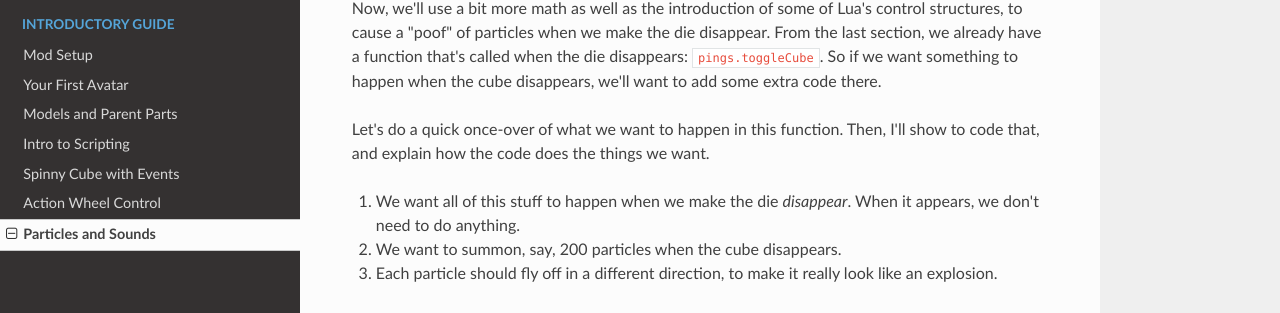
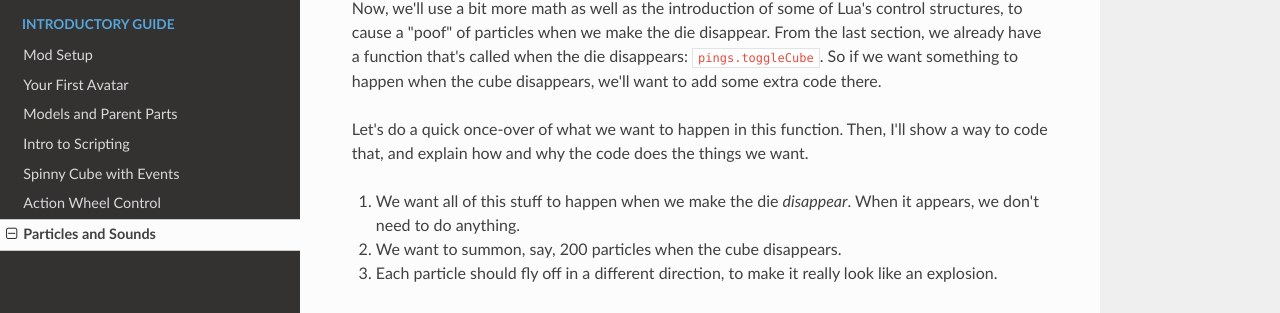
Before and after one commit to Moonlight-Maya/LimitsFiguraDocs, an MkDocs documentation site: the page built from docs/guides/first_avatar/p6_particles_sounds.md, in a window 1280 px wide and 900 px high, scrolled down 810 px. Shown: the part 138-451 px from the top of the window. Built offline with MkDocs 1.6.1, drawn with Linux system fonts in a browser that asks for light colours; nearby versions of some CDN libraries.

Commit message:
minor spelling issue + links

```diff
--- a/docs/guides/first_avatar/p6_particles_sounds.md
+++ b/docs/guides/first_avatar/p6_particles_sounds.md
@@ -27,7 +27,7 @@ Run this code to see fire particles appearing at your feet, and travelling towar
 
 Now, we'll use a bit more math as well as the introduction of some of Lua's control structures, to cause a "poof" of particles when we make the die disappear. From the last section, we already have a function that's called when the die disappears: `pings.toggleCube`. So if we want something to happen when the cube disappears, we'll want to add some extra code there.
 
-Let's do a quick once-over of what we want to happen in this function. Then, I'll show to code that, and explain how the code does the things we want.
+Let's do a quick once-over of what we want to happen in this function. Then, I'll show a way to code that, and explain how and why the code does the things we want.
 
 1. We want all of this stuff to happen when we make the die *disappear*. When it appears, we don't need to do anything.
 2. We want to summon, say, 200 particles when the cube disappears.
```
Also changed, not shown: docs/guides/first_avatar/p5_action_wheel.md (+1 -1 lines), docs/guides/mod_setup.md (+5 -5 lines).
